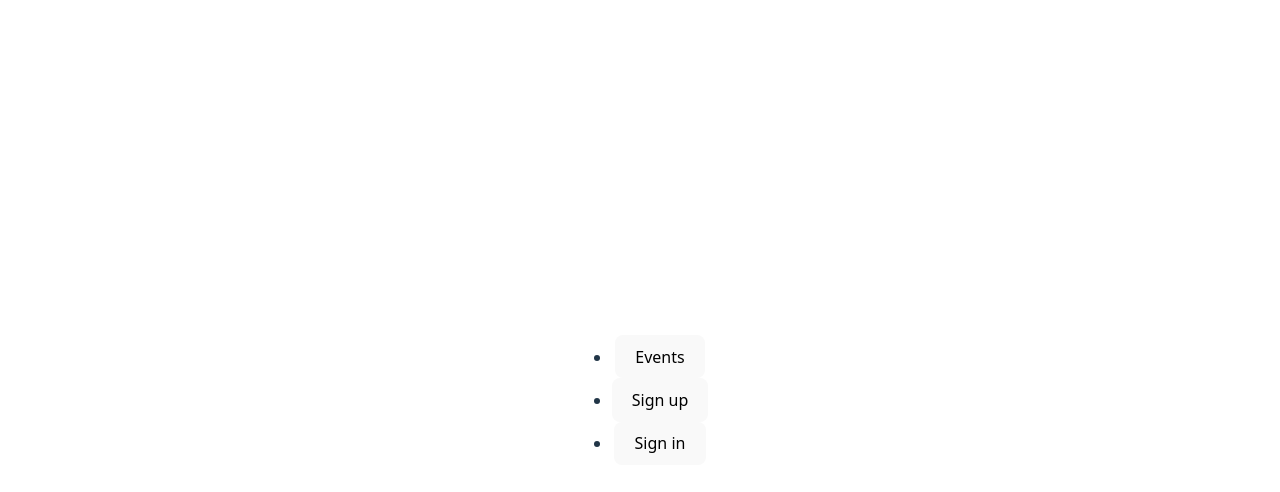
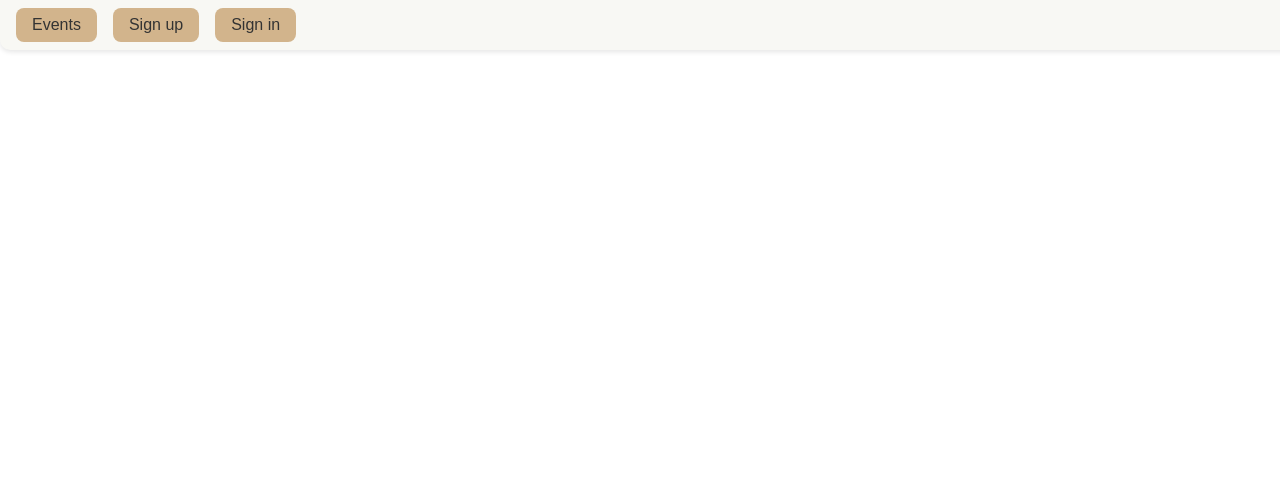
Before and after one commit to matthewstasiak97/Nakameet-Front-End, a React (Vite) app: page / in a window 1280 px wide. Shown: the top 492 px of the page. Built offline with nearby package versions, Linux system fonts and the light colour scheme.

Commit message:
navbar styling

```diff
--- a/src/components/NavBar/NavBar.jsx
+++ b/src/components/NavBar/NavBar.jsx
@@ -1,6 +1,7 @@
 import { useContext } from "react";
 import { Link, useNavigate } from "react-router";
 import { UserContext } from "../../contexts/UserContext";
+import "./NavBar.css";
 
 function NavBar() {
   const { user, setUser } = useContext(UserContext);
@@ -13,37 +14,40 @@ function NavBar() {
   };
 
   return (
-    <nav>
+    <nav className="navbar">
       {user ? (
-        <ul>
-          <li>Welcome, {user.username}</li>
-          <li>
+        <ul className="navbar-list">
+          <li className="navbar-item welcome-text">Welcome, {user.username}</li>
+          <li className="navbar-item">
             Events
             <Link to="/">
-              <button>Events</button>
+              <button className="navbar-button btn-events">Events</button>
             </Link>
           </li>
-          <li>
-            <button onClick={handleSignOut}>Sign Out</button>
+          <li className="navbar-item">
+            <button
+              onClick={handleSignOut}
+              className="navbar-button btn-signout"
+            >
+              Sign Out
+            </button>
           </li>
         </ul>
       ) : (
-        <ul>
-          <li>
+        <ul className="navbar-list">
+          <li className="navbar-item">
             <Link to="/events">
-              <button>Events</button>
+              <button className="navbar-button btn-events">Events</button>
             </Link>
           </li>
-          <li>
-
+          <li className="navbar-item">
             <Link to="/sign-up">
-              <button>Sign up</button>
+              <button className="navbar-button btn-signup">Sign up</button>
             </Link>
-
           </li>
-          <li>
+          <li className="navbar-item">
             <Link to="/sign-in">
-              <button>Sign in</button>
+              <button className="navbar-button btn-signin">Sign in</button>
             </Link>
           </li>
         </ul>
--- a/src/components/NavBar/navBar.css
+++ b/src/components/NavBar/navBar.css
@@ -0,0 +1,67 @@
+/* src/components/NavBar/NavBar.css */
+
+.navbar {
+    position: fixed;
+    top: 0;
+    left: 0;
+    right: 0;
+    width: 100%;
+    background-color: #f8f8f4; /* offwhite */
+    padding: 0.5rem 1rem;
+    border-radius: 0 0 10px 10px;
+    box-shadow: 0 2px 5px rgba(0, 0, 0, 0.1);
+    z-index: 1000;
+  }
+
+  .navbar-list {
+    list-style: none;
+    display: flex;
+    align-items: center;
+    margin: 0;
+    padding: 0;
+  }
+
+  .navbar-item {
+    margin-right: 1rem;
+    display: flex;
+    align-items: center;
+    font-family: sans-serif;
+  }
+
+  .navbar-item:last-child {
+    margin-right: 0;
+  }
+
+  .welcome-text {
+    margin-right: auto;
+    font-weight: 500;
+  }
+
+  .navbar-button {
+    background-color: #d2b48c; /* unified light brown */
+    color: #333333;            /* dark text for readability */
+    border: none;
+    outline: none;
+    padding: 0.5rem 1rem;
+    border-radius: 8px;
+    cursor: pointer;
+    font-family: inherit;
+    transition: transform 0.1s ease, filter 0.2s ease;
+  }
+
+  /* Remove any focus outline */
+  .navbar-button:focus {
+    outline: none;
+    box-shadow: none;
+  }
+
+  /* Hover: slight darkening */
+  .navbar-button:hover {
+    filter: brightness(0.9);
+  }
+
+  /* Active (clicked): move up 10px */
+  .navbar-button:active {
+    transform: translateY(-10px);
+    outline: none;
+  }
```
Lines whose indentation alone changed are shown as unchanged.
